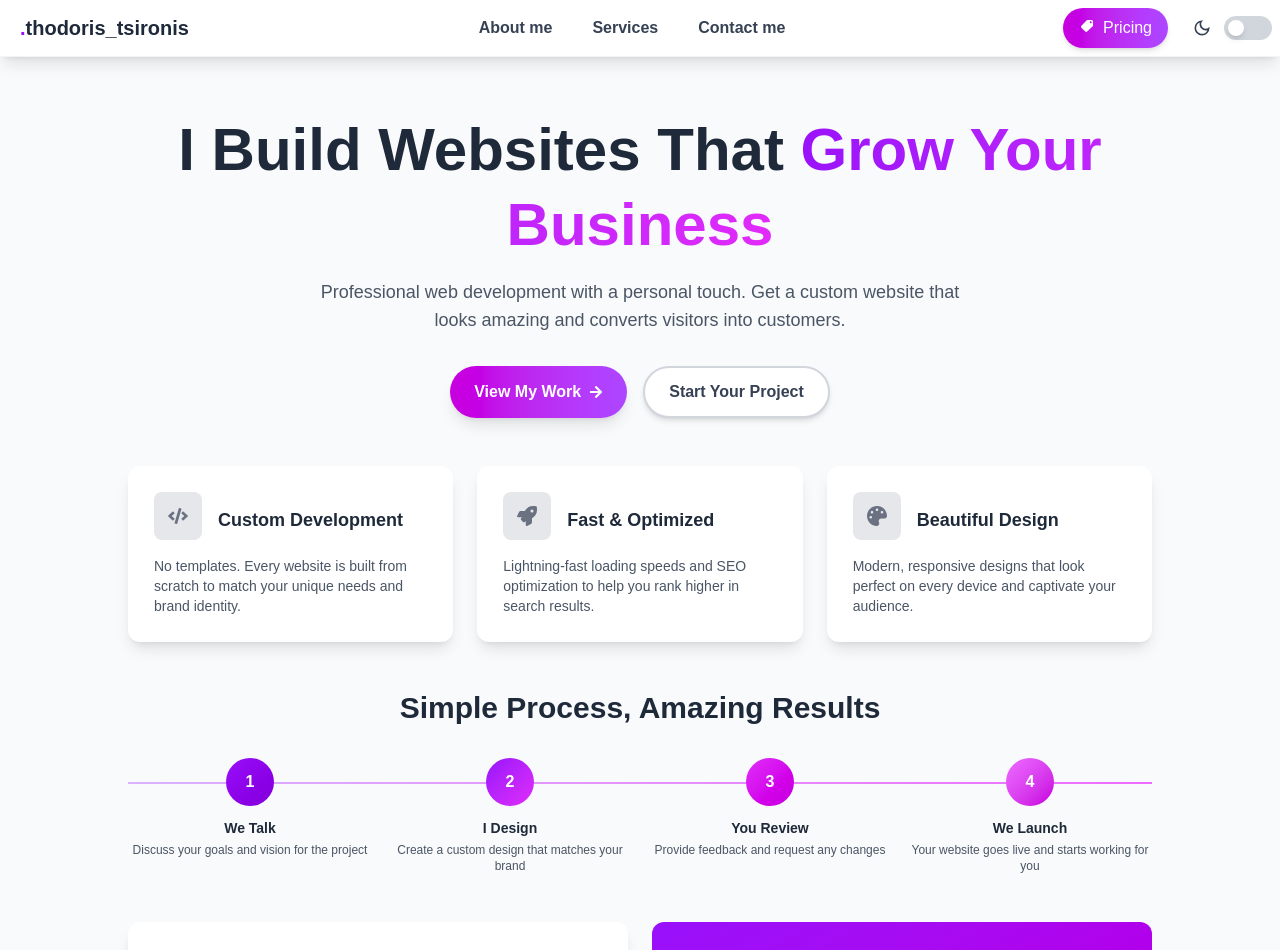
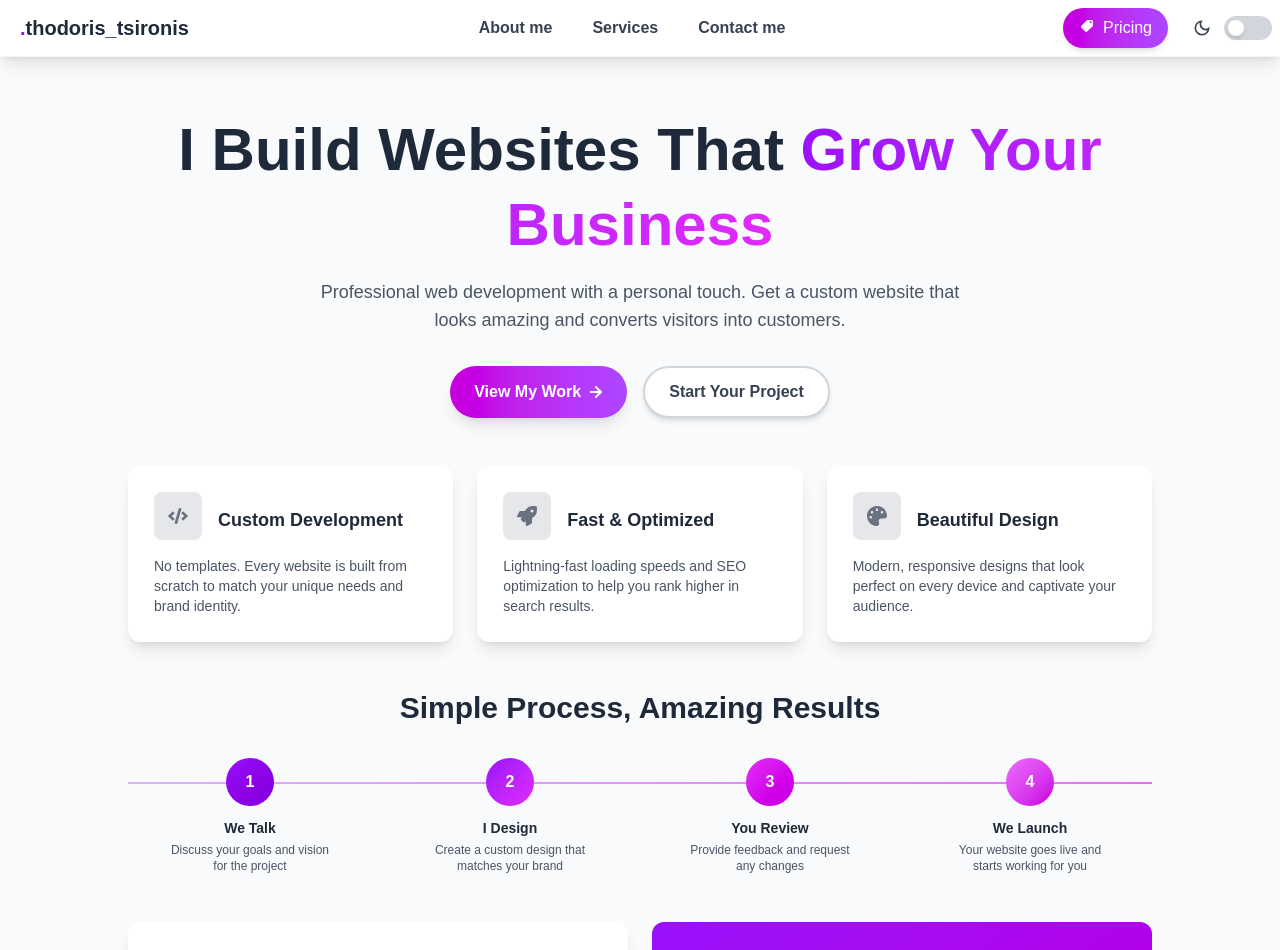
Before and after one commit to tsiro66/Portfolio, a React (Vite) app: page / in a window 1280 px wide. Shown: the top 950 px of the page. Built offline with nearby package versions, Linux system fonts and the light colour scheme; a web font is replaced by a local one.

Commit message:
Minor change

```diff
--- a/src/components/Pages/Home.tsx
+++ b/src/components/Pages/Home.tsx
@@ -137,7 +137,7 @@ const Home = () => {
                 <span className="text-white font-bold">1</span>
               </div>
               <h3 className="font-semibold mb-1 text-sm">We Talk</h3>
-              <p className="text-xs text-gray-600 dark:text-gray-400">
+              <p className="text-xs text-gray-600 dark:text-gray-400 px-10">
                 Discuss your goals and vision for the project
               </p>
             </div>
@@ -151,7 +151,7 @@ const Home = () => {
                 <span className="text-white font-bold">2</span>
               </div>
               <h3 className="font-semibold mb-1 text-sm">I Design</h3>
-              <p className="text-xs text-gray-600 dark:text-gray-400">
+              <p className="text-xs text-gray-600 dark:text-gray-400 px-10">
                 Create a custom design that matches your brand
               </p>
             </div>
@@ -165,7 +165,7 @@ const Home = () => {
                 <span className="text-white font-bold">3</span>
               </div>
               <h3 className="font-semibold mb-1 text-sm">You Review</h3>
-              <p className="text-xs text-gray-600 dark:text-gray-400">
+              <p className="text-xs text-gray-600 dark:text-gray-400 px-10">
                 Provide feedback and request any changes
               </p>
             </div>
@@ -179,7 +179,7 @@ const Home = () => {
                 <span className="text-white font-bold">4</span>
               </div>
               <h3 className="font-semibold mb-1 text-sm">We Launch</h3>
-              <p className="text-xs text-gray-600 dark:text-gray-400">
+              <p className="text-xs text-gray-600 dark:text-gray-400 px-10">
                 Your website goes live and starts working for you
               </p>
             </div>
--- a/src/components/Pages/Pricing.tsx
+++ b/src/components/Pages/Pricing.tsx
@@ -8,8 +8,8 @@ const Pricing = () => {
         className="flex flex-col gap-4 items-center min-h-screen pt-24 md:pt-28 px-4 md:px-6 lg:px-8
           bg-gray-50 text-gray-800 dark:bg-gray-900 dark:text-white transition-all duration-300 ease-in-out"
       >
-        <h1 className="text-2xl md:text-3xl lg:text-4xl font-bold text-center mt-2 md:mt-4">
-          Simple, Transparent Pricing
+        <h1 className="text-3xl md:text-4xl lg:text-5xl font-bold text-center mt-2 md:mt-4">
+          Simple and Clear Pricing
         </h1>
 
         <p className="text-center text-gray-600 dark:text-gray-300 text-sm md:text-base max-w-2xl mx-auto mb-4">
```
